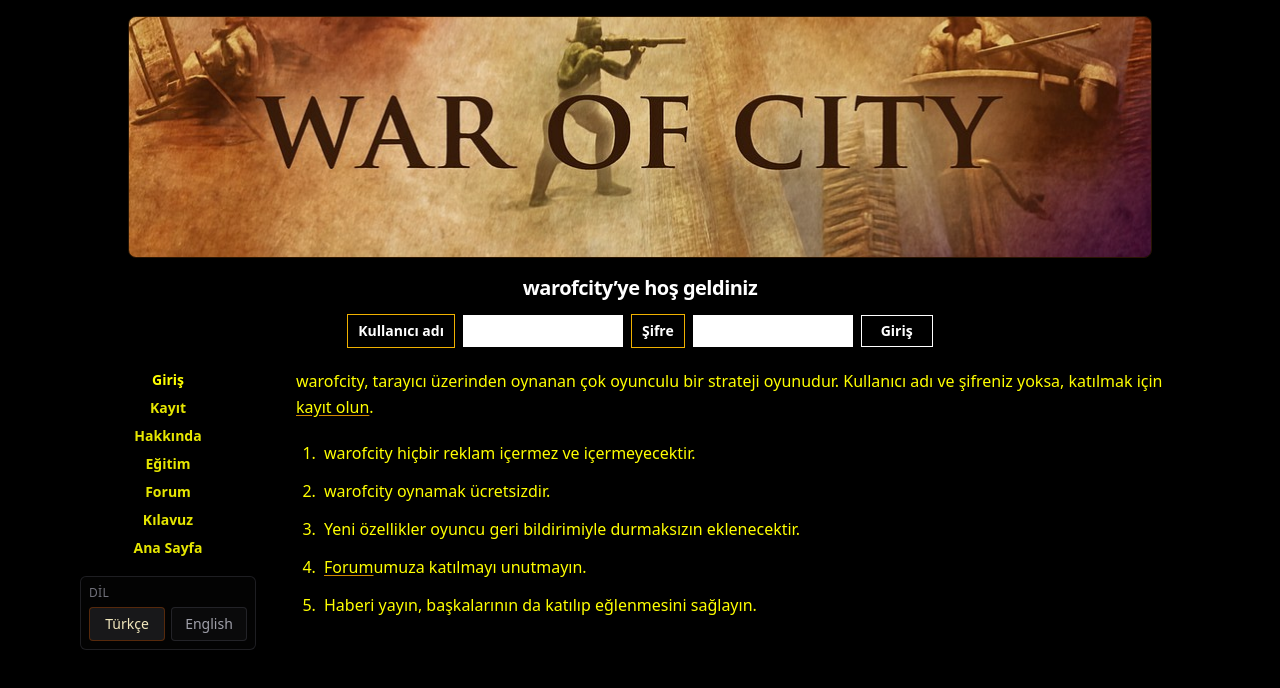
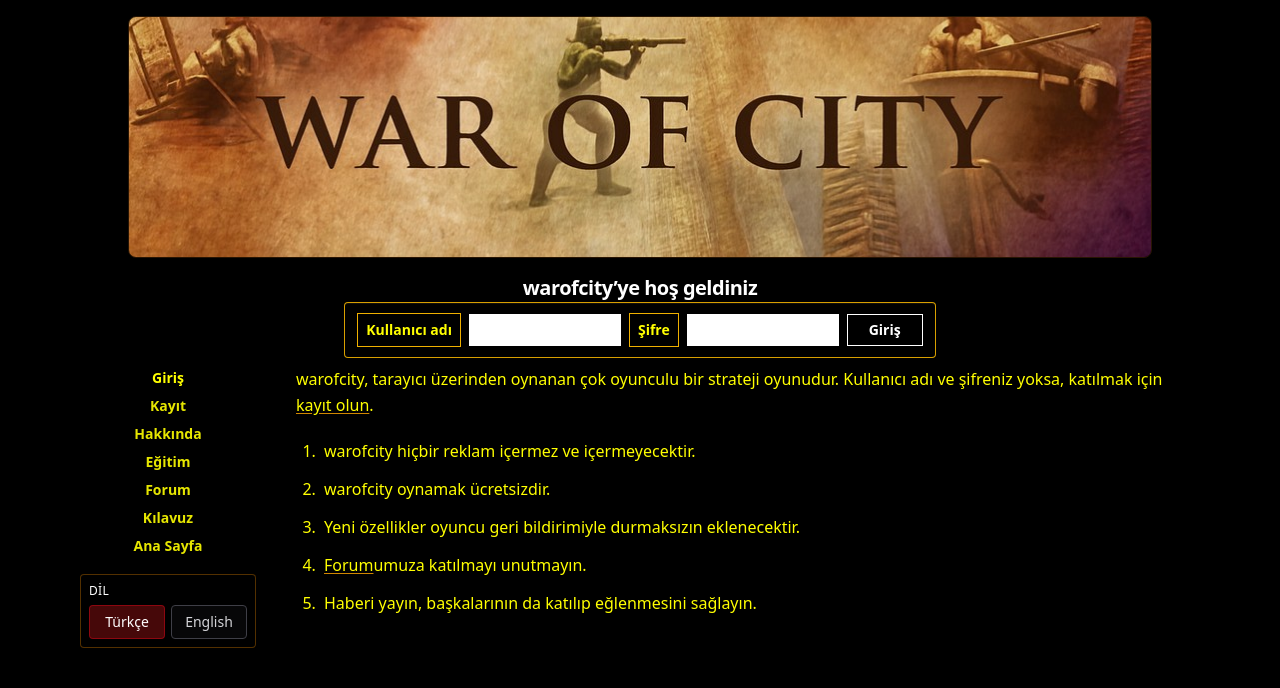
Before and after one commit to aydinng/wco, a Next.js app: page /login in a window 1280 px wide. Shown: the top 688 px of the page. Built offline with nearby package versions, Linux system fonts and the light colour scheme; no server answers.

Commit message:
ana sayfa düzenleme

```diff
--- a/src/app/login/LoginTopBar.tsx
+++ b/src/app/login/LoginTopBar.tsx
@@ -4,7 +4,8 @@ import { signIn } from "next-auth/react";
 import { useRouter, useSearchParams } from "next/navigation";
 import { useState } from "react";
 
-const SANS = "ui-sans-serif, system-ui, 'Segoe UI', Tahoma, Arial, sans-serif";
+const SANS =
+  "ui-sans-serif, system-ui, 'Segoe UI', Tahoma, Arial, Helvetica, sans-serif";
 
 type Labels = {
   user: string;
@@ -16,7 +17,7 @@ type Labels = {
 export function LoginTopBar({ labels }: { labels: Labels }) {
   const router = useRouter();
   const searchParams = useSearchParams();
-  const callbackUrl = searchParams.get("callbackUrl") ?? "/";
+  const callbackUrl = searchParams.get("callbackUrl") ?? "/overview";
 
   const [username, setUsername] = useState("");
   const [password, setPassword] = useState("");
@@ -42,12 +43,13 @@ export function LoginTopBar({ labels }: { labels: Labels }) {
   }
 
   return (
+    <div className="mx-auto flex max-w-4xl justify-center px-2">
       <form
         onSubmit={onSubmit}
-      className="flex flex-wrap items-center justify-center gap-2 px-2 py-3"
+        className="flex flex-wrap items-center justify-center gap-x-2 gap-y-2 rounded-sm border border-yellow-500/90 bg-black px-3 py-2.5 shadow-[inset_0_1px_0_rgba(255,200,100,0.08)]"
         style={{ fontFamily: SANS }}
       >
-      <div className="flex items-stretch border border-yellow-500 bg-black px-2.5 py-1.5 text-xs font-bold text-white sm:text-sm">
+        <div className="flex items-stretch border border-yellow-500 bg-black px-2 py-1.5 text-xs font-bold text-[#FFFF00] sm:text-sm">
           <label htmlFor="login-user" className="cursor-pointer whitespace-nowrap">
             {labels.user}
           </label>
@@ -55,13 +57,13 @@ export function LoginTopBar({ labels }: { labels: Labels }) {
         <input
           id="login-user"
           autoComplete="username"
-        className="h-8 w-[140px] border border-white bg-white px-2 text-sm text-black sm:w-[160px]"
+          className="h-8 w-[132px] border border-white bg-white px-2 text-sm text-black sm:w-[152px]"
           value={username}
           onChange={(e) => setUsername(e.target.value)}
           required
         />
 
-      <div className="flex items-stretch border border-yellow-500 bg-black px-2.5 py-1.5 text-xs font-bold text-white sm:text-sm">
+        <div className="flex items-stretch border border-yellow-500 bg-black px-2 py-1.5 text-xs font-bold text-[#FFFF00] sm:text-sm">
           <label htmlFor="login-pass" className="cursor-pointer whitespace-nowrap">
             {labels.pass}
           </label>
@@ -70,7 +72,7 @@ export function LoginTopBar({ labels }: { labels: Labels }) {
           id="login-pass"
           type="password"
           autoComplete="current-password"
-        className="h-8 w-[140px] border border-white bg-white px-2 text-sm text-black sm:w-[160px]"
+          className="h-8 w-[132px] border border-white bg-white px-2 text-sm text-black sm:w-[152px]"
           value={password}
           onChange={(e) => setPassword(e.target.value)}
           required
@@ -79,14 +81,15 @@ export function LoginTopBar({ labels }: { labels: Labels }) {
         <button
           type="submit"
           disabled={busy}
-        className="h-8 min-w-[72px] border border-white bg-black px-3 text-sm font-bold text-white enabled:hover:bg-zinc-900 disabled:opacity-50"
+          className="h-8 min-w-[76px] border border-white bg-black px-3 text-sm font-bold text-white enabled:hover:bg-zinc-900 disabled:opacity-50"
         >
           {busy ? "…" : labels.submit}
         </button>
 
         {error ? (
-        <p className="w-full text-center text-xs text-red-400">{error}</p>
+          <p className="w-full basis-full text-center text-xs text-red-400">{error}</p>
         ) : null}
       </form>
+    </div>
   );
 }
--- a/src/components/LanguageSwitcher.tsx
+++ b/src/components/LanguageSwitcher.tsx
@@ -9,8 +9,8 @@ type Props = {
   label: string;
   trLabel: string;
   enLabel: string;
-  /** Sol menü: daha ince çerçeve, gri tonlar */
-  variant?: "default" | "compact";
+  /** Sol menü: daha ince çerçeve, gri tonlar; login: siyah tema + beyaz "Dil" etiketi */
+  variant?: "default" | "compact" | "login";
 };
 
 export function LanguageSwitcher({
@@ -38,10 +38,23 @@ export function LanguageSwitcher({
     }
   }
 
-  if (variant === "compact") {
+  if (variant === "compact" || variant === "login") {
+    const login = variant === "login";
     return (
-      <div className="w-full max-w-[13rem] rounded-md border border-zinc-700/45 bg-zinc-950/35 px-2 py-2">
-        <div className="mb-1.5 text-xs font-medium uppercase tracking-wide text-zinc-500">
+      <div
+        className={
+          login
+            ? "w-full max-w-[13rem] rounded border border-yellow-700/50 bg-black px-2 py-2"
+            : "w-full max-w-[13rem] rounded-md border border-zinc-700/45 bg-zinc-950/35 px-2 py-2"
+        }
+      >
+        <div
+          className={
+            login
+              ? "mb-1.5 text-xs font-medium uppercase tracking-wide text-white"
+              : "mb-1.5 text-xs font-medium uppercase tracking-wide text-zinc-500"
+          }
+        >
           {label}
         </div>
         <div className="flex gap-1.5">
@@ -49,11 +62,19 @@ export function LanguageSwitcher({
             type="button"
             disabled={busy}
             onClick={() => setLocale("tr")}
-            className={`flex-1 rounded border py-1.5 text-sm font-medium transition-colors ${
+            className={
+              login
+                ? `flex-1 rounded border py-1.5 text-sm font-medium transition-colors ${
+                    locale === "tr"
+                      ? "border-red-800/80 bg-red-950 text-white"
+                      : "border-zinc-700 bg-zinc-950/80 text-zinc-300 hover:border-zinc-500 hover:text-white"
+                  }`
+                : `flex-1 rounded border py-1.5 text-sm font-medium transition-colors ${
                     locale === "tr"
                       ? "border-amber-800/50 bg-zinc-800/60 text-amber-100/95"
                       : "border-zinc-600/35 bg-zinc-900/40 text-zinc-400 hover:border-zinc-500/50 hover:text-zinc-200"
-            }`}
+                  }`
+            }
           >
             {trLabel}
           </button>
@@ -61,11 +82,19 @@ export function LanguageSwitcher({
             type="button"
             disabled={busy}
             onClick={() => setLocale("en")}
-            className={`flex-1 rounded border py-1.5 text-sm font-medium transition-colors ${
+            className={
+              login
+                ? `flex-1 rounded border py-1.5 text-sm font-medium transition-colors ${
+                    locale === "en"
+                      ? "border-red-800/80 bg-red-950 text-white"
+                      : "border-zinc-700 bg-zinc-950/80 text-zinc-300 hover:border-zinc-500 hover:text-white"
+                  }`
+                : `flex-1 rounded border py-1.5 text-sm font-medium transition-colors ${
                     locale === "en"
                       ? "border-amber-800/50 bg-zinc-800/60 text-amber-100/95"
                       : "border-zinc-600/35 bg-zinc-900/40 text-zinc-400 hover:border-zinc-500/50 hover:text-zinc-200"
-            }`}
+                  }`
+            }
           >
             {enLabel}
           </button>
--- a/src/components/landing/LoginScreenLayout.tsx
+++ b/src/components/landing/LoginScreenLayout.tsx
@@ -99,7 +99,7 @@ export async function LoginScreenLayout({
               label={lang.label}
               trLabel={lang.tr}
               enLabel={lang.en}
-              variant="compact"
+              variant="login"
             />
           </div>
         </aside>
```
Lines whose indentation alone changed are shown as unchanged.
